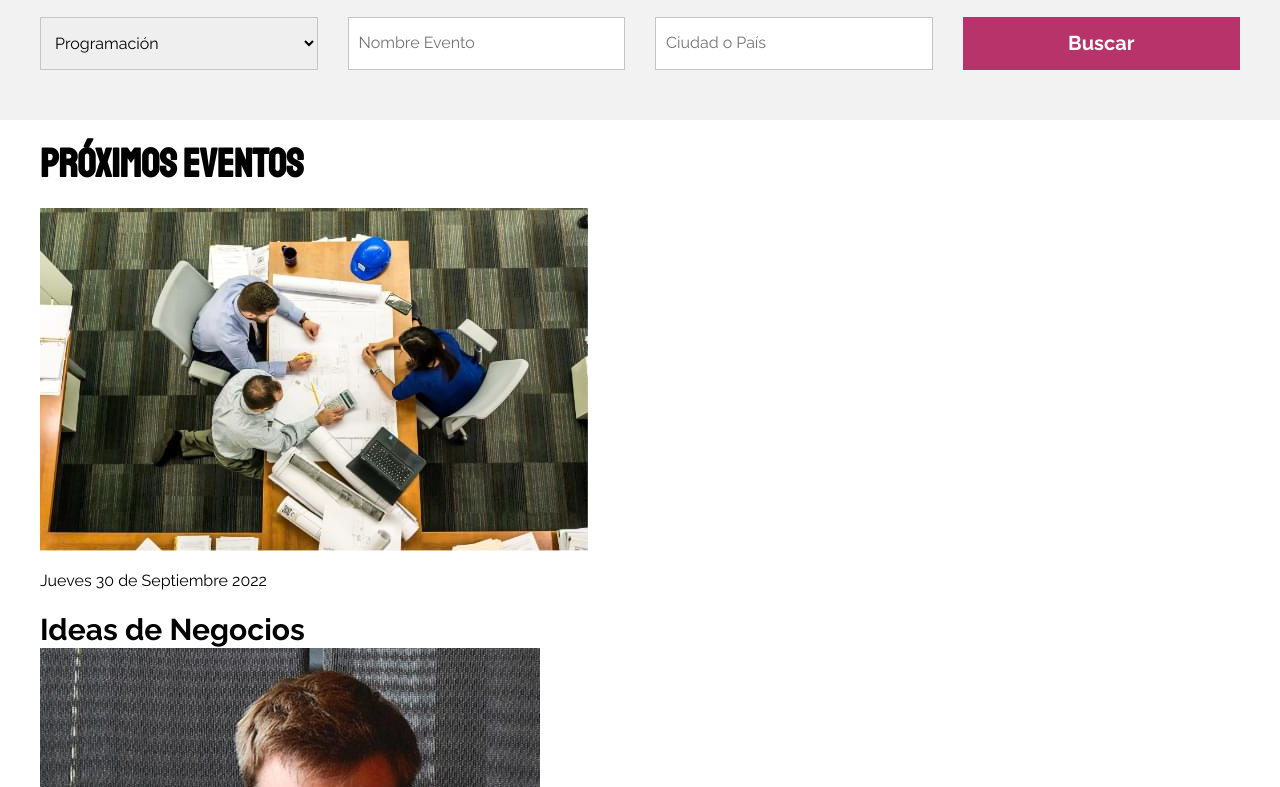
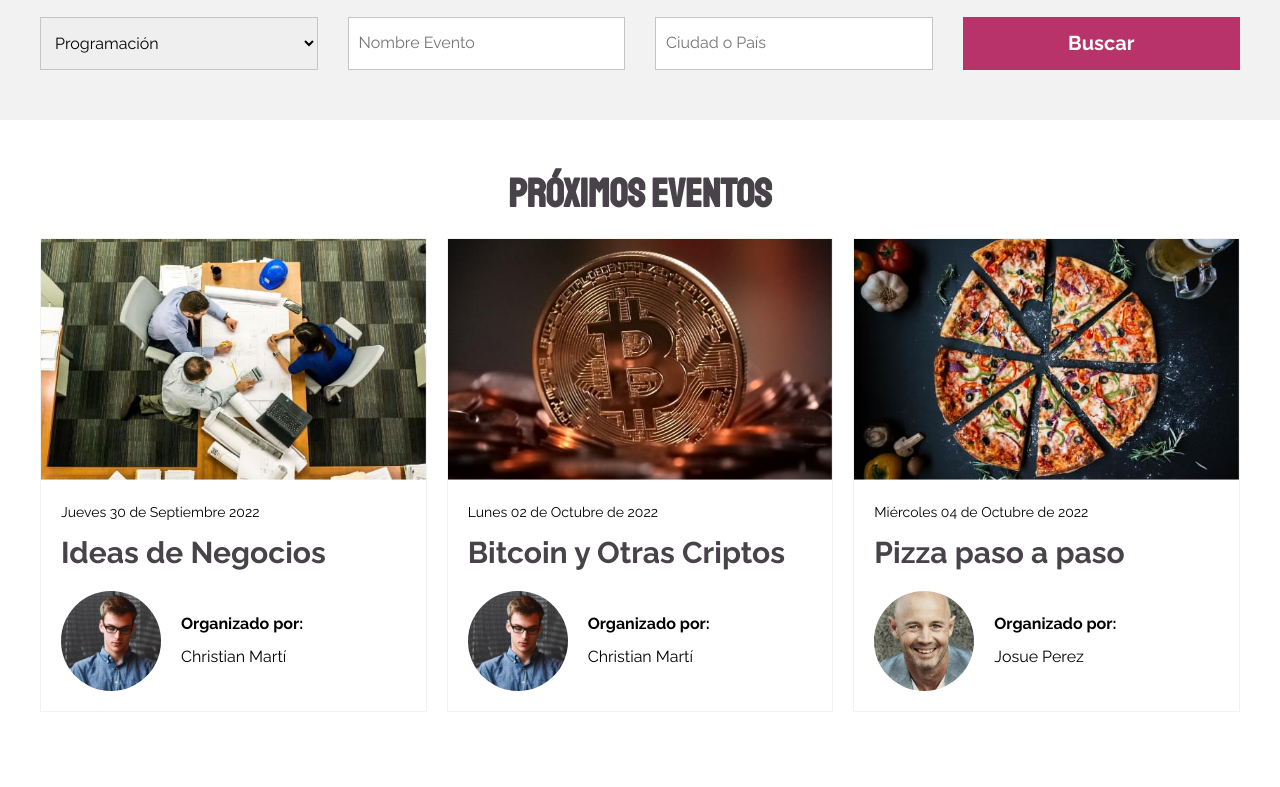
Before and after one commit to CristianMP04/meeti, a website: page index.html in a window 1280 px wide. Shown: the part 833-1620 px from the top of the page. After the commit the page ends 1595 px from the top, so only its background shows below. Drawn offline with Linux system fonts and the light colour scheme.

Commit message:
finish main Eventos
finish main Eventos

```diff
--- a/index.html
+++ b/index.html
@@ -125,6 +125,10 @@
         </div>
     </main>
 
+    <section class="categorias">
+
+    </section>
+
 
 </body>
 </html>
--- a/src/scss/base/_mixins.scss
+++ b/src/scss/base/_mixins.scss
@@ -47,3 +47,9 @@
     gap: $espaciado;
     grid-template-columns: repeat($columnas, 1fr);
 }
+
+@mixin heading {
+    text-align: center;
+    margin: 0;
+    color: v.$gris;
+}
--- a/src/scss/ui/contenido/_busqueda.scss
+++ b/src/scss/ui/contenido/_busqueda.scss
@@ -6,9 +6,7 @@
     padding: 5rem 0;
 
     &__heading {
-        text-align: center;
-        margin: 0;
-        color: v.$gris;
+        @include m.heading;
     }
 }
 
--- /dev/null
+++ b/src/scss/ui/contenido/_eventos.scss
@@ -0,0 +1,57 @@
+@use 'base/variables' as v;
+@use 'base/mixins' as m;
+
+.eventos {
+    padding: 5rem 0;
+
+    &__heading {
+        @include m.heading;
+    }
+
+    &__grid {
+        margin-top: 2rem;
+        @include m.grid(1, 2rem);
+
+        @include m.tablet {
+            @include m.grid(3, 2rem);
+         }
+    }
+}
+
+.evento {
+    border: 1px solid v.$grisClaro;
+    &__imagen {
+        width: 100%;
+    }
+    &__contenido {
+        padding: 2rem;
+    }
+    &__fecha {
+        font-size: 1.4rem;
+        margin: 0;
+    }
+
+    &__nombre {
+        color: v.$gris;
+        margin: 1rem 0;
+    }
+    &__autor {
+        display: flex;
+        align-items: center;
+        gap: 2rem;
+        margin-top: 2rem;
+    }
+    &__autor-imagen {
+        width: 10rem;
+        border-radius: 50%;
+        overflow: hidden;
+    }
+    &__organizado-texto,
+    &__organizado-nombre {
+        margin: .5rem 0;
+    }
+
+    &__organizado-texto {
+        font-weight: 700;
+    }
+}
--- a/src/scss/ui/contenido/_index.scss
+++ b/src/scss/ui/contenido/_index.scss
@@ -1,2 +1,3 @@
 @forward 'hero';
 @forward 'busqueda';
+@forward 'eventos';
```
Also changed, not shown: build/css/app.css, 1 other file.
